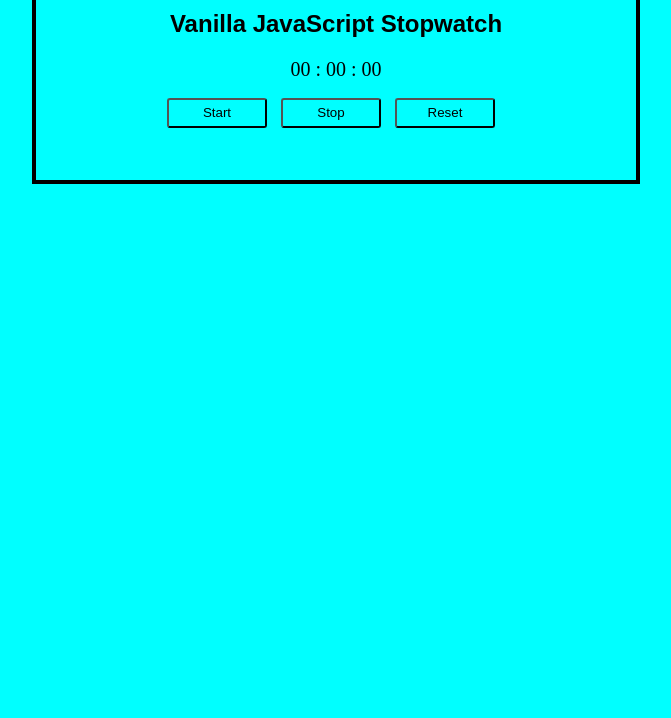
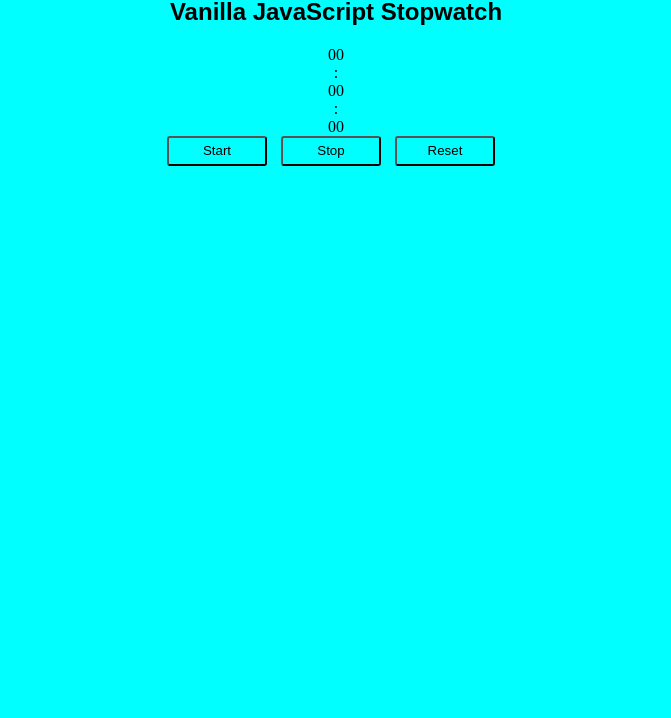
Before and after one commit to Tyrantflood/Stopwatch, a plain HTML site: page PROJECTS-1/INDEX.html in a window 1280 px wide. Shown: the part 82-800 px from the top of the page, without its empty margins (312-983 px from the left). Drawn offline with Linux system fonts and the light colour scheme.

Commit message:
Update Index.css

```diff
--- a/PROJECTS-1/Index.css
+++ b/PROJECTS-1/Index.css
@@ -6,17 +6,14 @@ body {
 
 .Stopwatch {
   margin: auto;
-  border: solid 4px black;
+  border: solid 4px back;
   text-align: center;
   height: 250px;
   width: 600px;
 }
-.screen {
+#screen {
   font-size: 20px;
   height: 40px;
-}
-.time {
-  display: inline;
 }
 
 h1,
```
